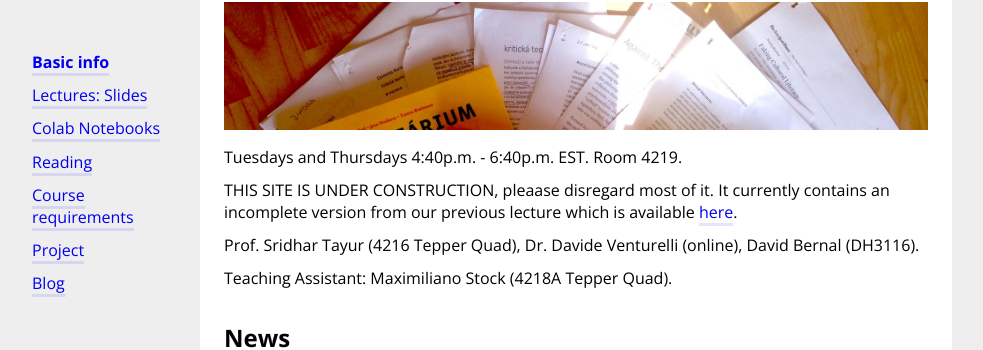
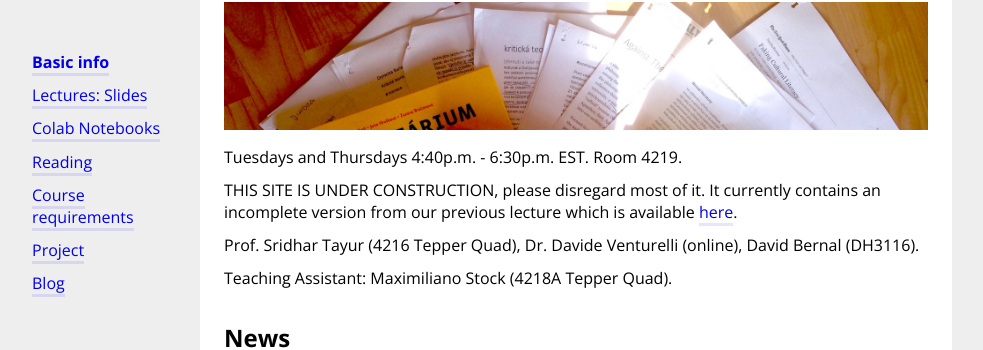
Before and after one commit to bernalde/QuIPML, a Jekyll site: the page built from index.md, in a window 1280 px wide and 900 px high. Shown: the part 146-496 px from the top of the window, without its empty margins (64-1047 px from the left). Built offline with Jekyll 4.4.1, drawn with Linux system fonts in a browser that asks for light colours; some of the changed text lies outside the part shown.

Commit message:
minor corrections

```diff
--- a/index.md
+++ b/index.md
@@ -8,9 +8,9 @@ menuPosition: 1
 
 <img src="{{ site.baseurl }}/style/header.jpg" width="100%">
 
-Tuesdays and Thursdays 4:40p.m. - 6:40p.m. EST. Room 4219.
+Tuesdays and Thursdays 4:40p.m. - 6:30p.m. EST. Room 4219.
 
-THIS SITE IS UNDER CONSTRUCTION, pleaase disregard most of it. It currently contains an incomplete version from our previous lecture which is available [here](https://bernalde.github.io/QuIP/).
+THIS SITE IS UNDER CONSTRUCTION, please disregard most of it. It currently contains an incomplete version from our previous lecture which is available [here](https://bernalde.github.io/QuIPML/).
 
 Prof. Sridhar Tayur (4216 Tepper Quad), Dr. Davide Venturelli (online), David Bernal (DH3116).
 
@@ -97,4 +97,4 @@ Amazon Braket Collaboration
 
 
 # Full Syllabus
-The complete syllabus can be downloaded <a href="syllabus_tex/QuIP_Syllabus-4.pdf" download>here.</a>
+The complete syllabus can be downloaded <a href="syllabus/QuIPML_Syllabus_2021.pdf" download>here.</a>
```
Also changed, not shown: other parts of index.md (+1 -1 lines).
